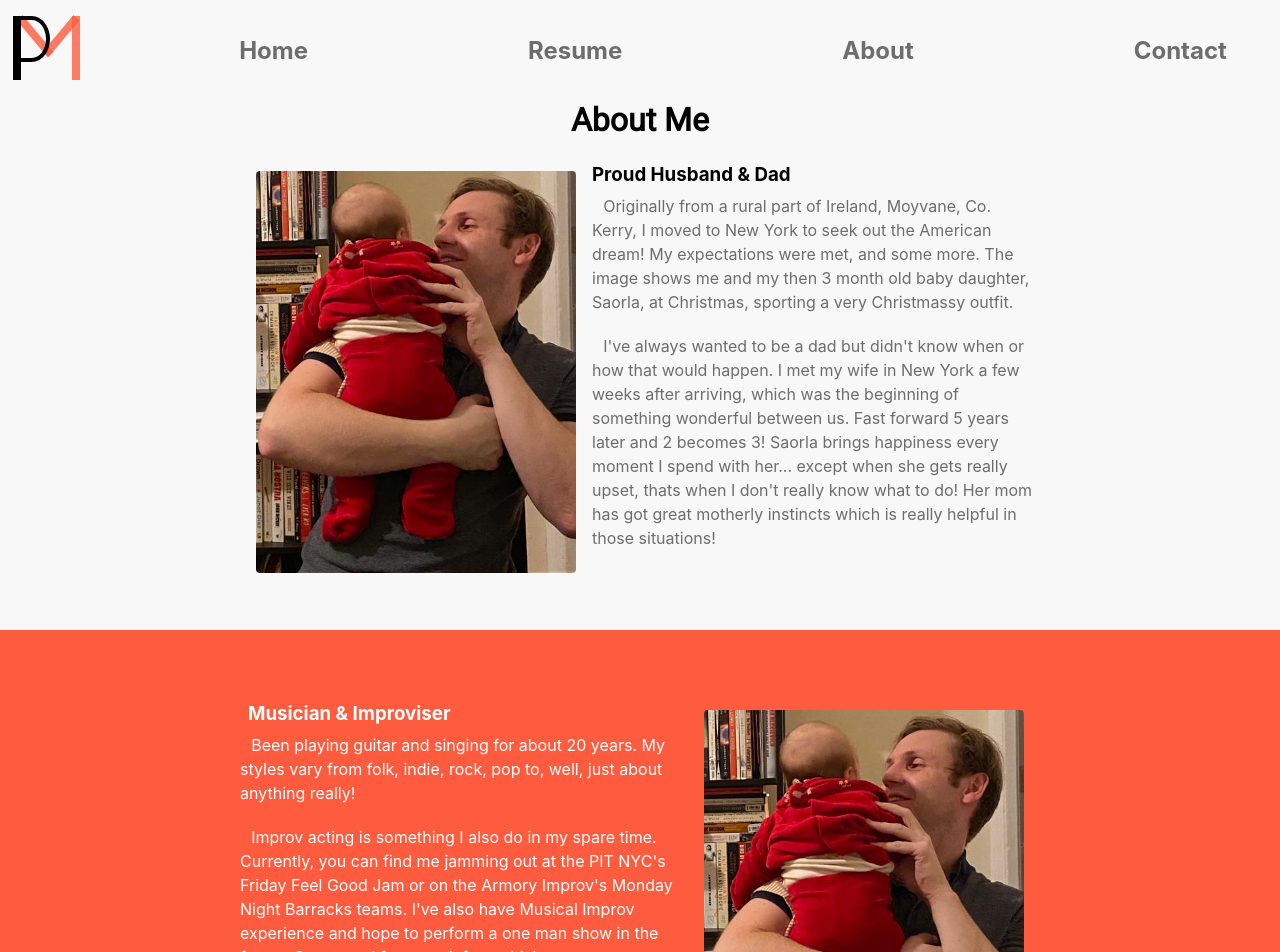
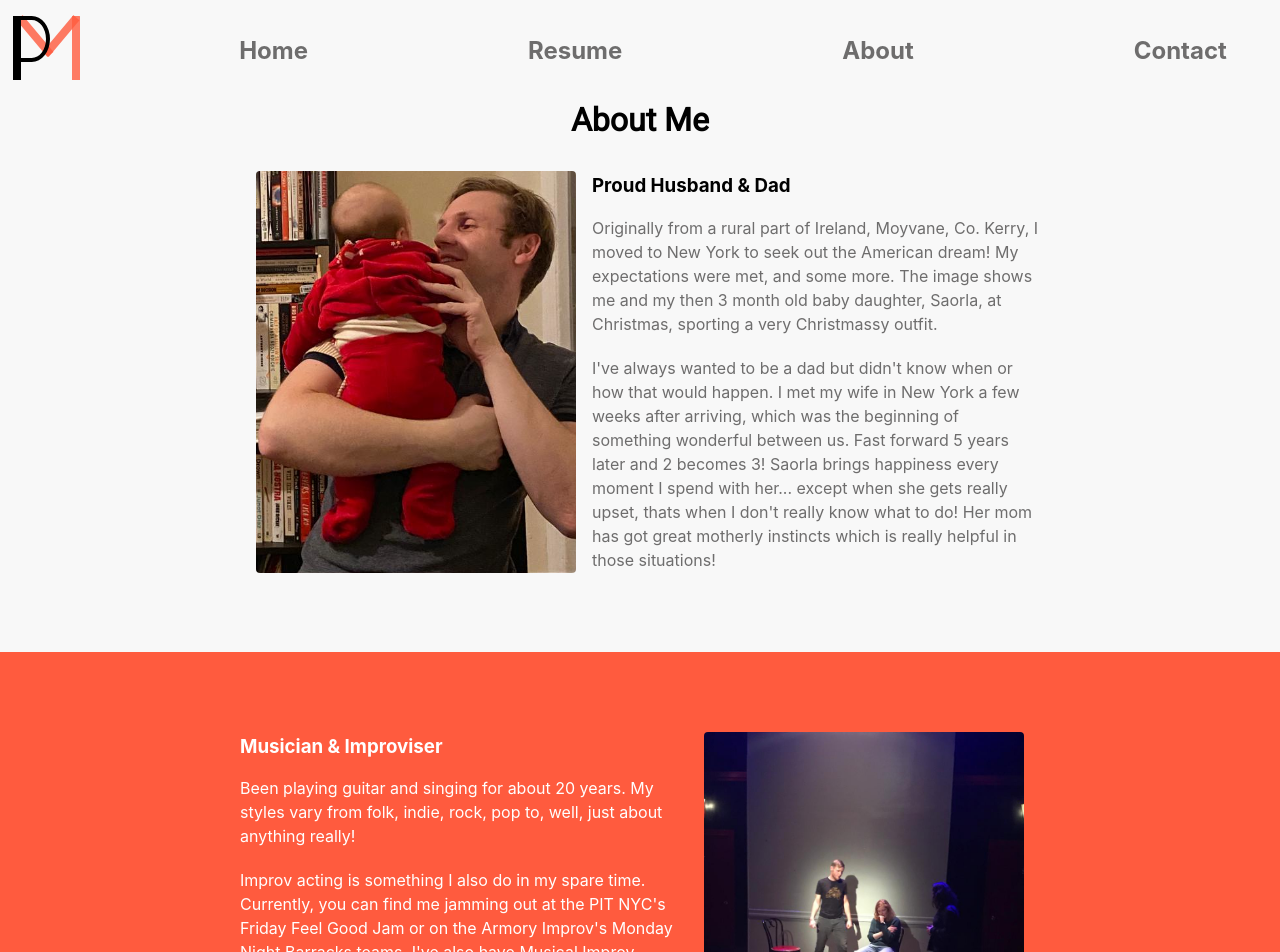
Before and after one commit to petermc87/portfolio, a React (Create React App) app: page /about in a window 1280 px wide. Shown: the top 952 px of the page. Built offline with nearby package versions, Linux system fonts and the light colour scheme.

Commit message:
finished about me section

```diff
--- a/src/components/About/Article/Article.js
+++ b/src/components/About/Article/Article.js
@@ -1,13 +1,13 @@
-import meandsaorla from '../../../../src/images/merandsaorla.png'
+
 import styles from '../Article/Article.module.scss'
-export default function Article () {
+export default function Article ({heroimage, improvimage}) {
     return(
         <div className={styles.aboutContainer}>
             <h1>About Me</h1>
             <article>
                     <div className={styles.aboutContents}>
                                 <div className={styles.aboutContents__image}>
-                                    <img src={meandsaorla} alt='meandsaorla'/>
+                                    <img src={heroimage} alt='meandsaorla'/>
                                 </div>
                                 <div className={styles.aboutContents__text}>
                                     <h3>Proud Husband & Dad</h3>
@@ -30,7 +30,7 @@ export default function Article () {
             <article className={styles.otherAbout}>
                     <div className={styles.aboutContents}>
                         <div className={styles.aboutContents__image}>
-                            <img src={meandsaorla} alt='meandsaorla'/>
+                            <img src={improvimage} alt='meandsaorla'/>
                         </div>
                         <div className={styles.aboutContents__text}>
                             <h3>Musician & Improviser</h3>
--- a/src/components/About/Article/Article.module.scss
+++ b/src/components/About/Article/Article.module.scss
@@ -35,6 +35,7 @@
     &__text p{
         display: inline;
         min-width: 25rem;
+        // white-space: nowrap;
         // border: solid purple;
         // padding: 15rem;
         // padding: 0;
@@ -42,13 +43,13 @@
         font-size: 1rem;
         color: var(--info-text);
         line-height: 1.5rem;
-        margin: 0.7rem;
+        // margin: 0.7rem;
         // margin: 0 auto;
     }
-    &__text h3{
-        margin: 0.5rem;
+    // &__text h3{
+    //     // margin: 0.5rem;
 
-    }
+    // }
 }
 
 
--- a/src/pages/About/About.js
+++ b/src/pages/About/About.js
@@ -1,6 +1,8 @@
 import Header from "../../components/Header/Header"
 import Article from "../../components/About/Article/Article"
 import styles from '../About/About.module.scss'
+import meandsaorla from '../../images/merandsaorla.png'
+import improv from '../../images/improv.jpeg'
 
 export default function About () {
     return(
@@ -10,10 +12,11 @@ export default function About () {
             <br/>
             <br/>
             <br/>
-            {/* <h1>About Page</h1>
-             */}
              <div className={styles.aboutMe}>
-                <Article/>
+                <Article
+                    heroimage={meandsaorla}
+                    improvimage={improv}
+                />
              </div>
         </>
     )
```
Also changed, not shown: src/images/improv.jpeg (added).
